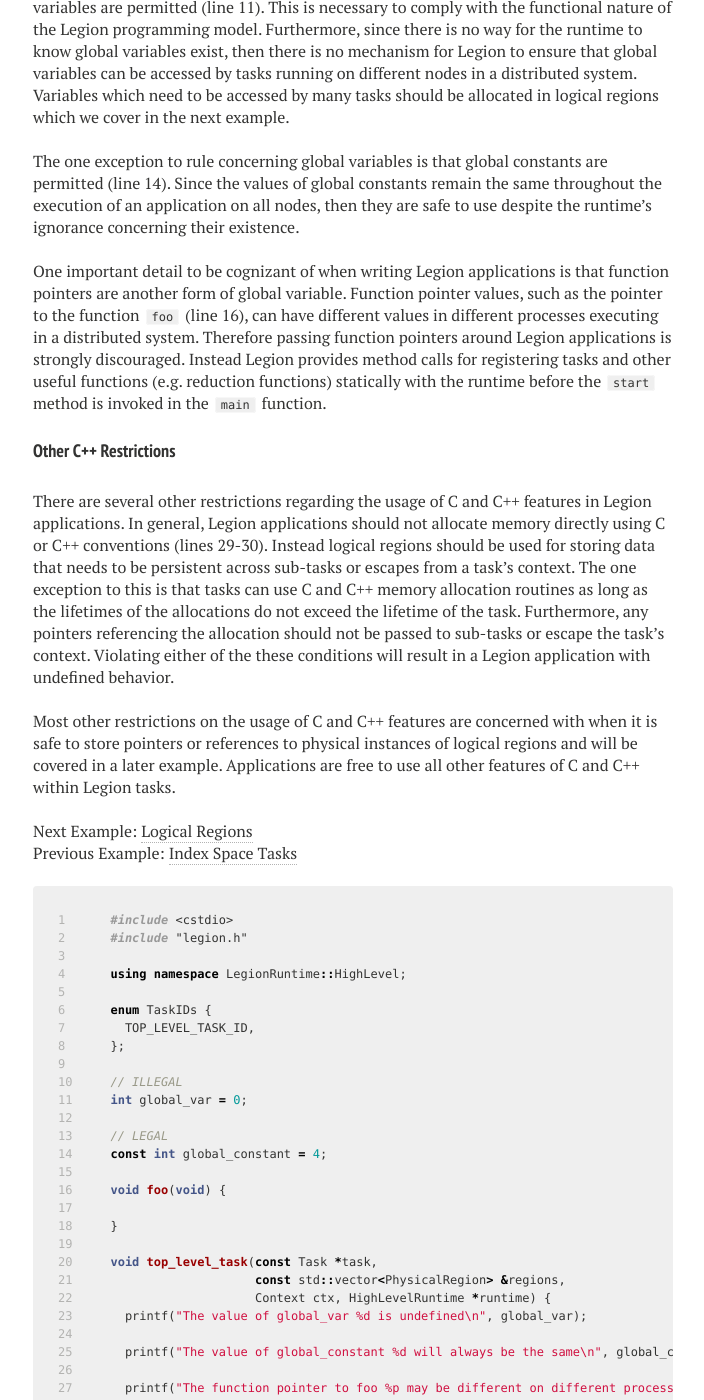
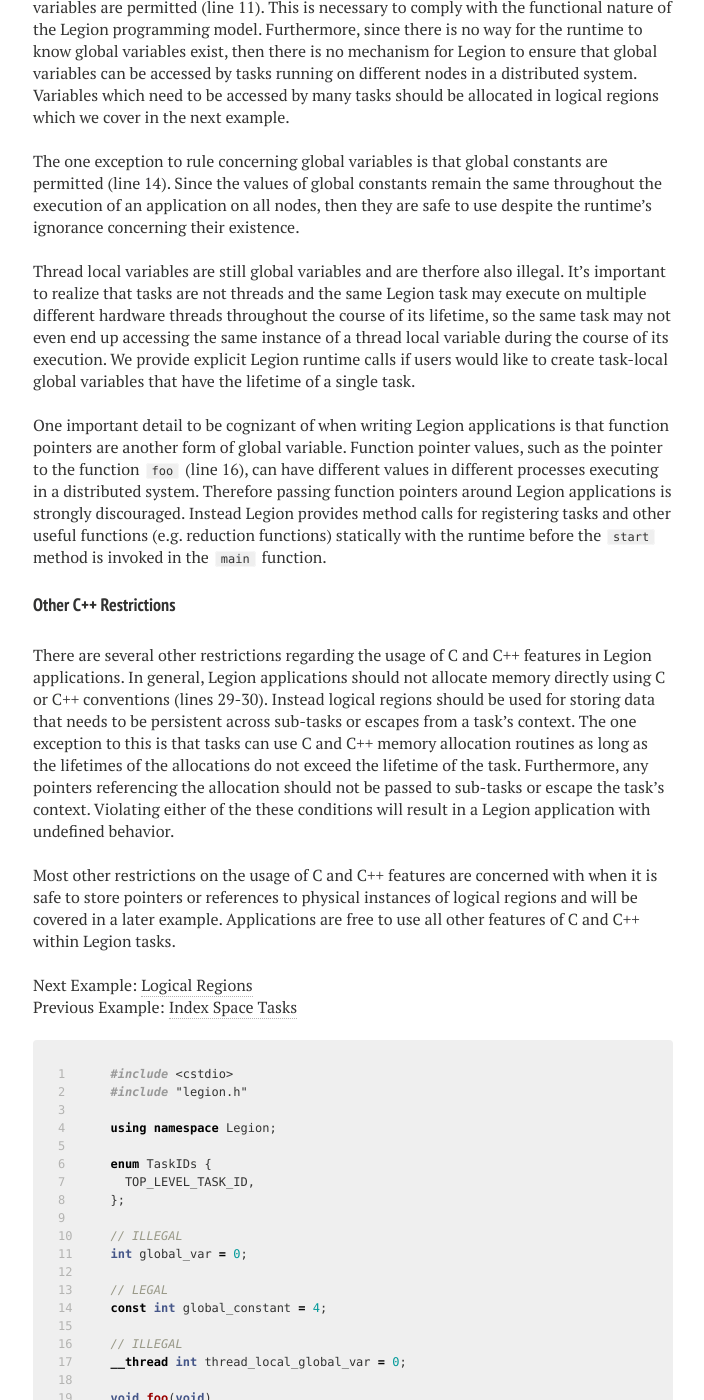
Before and after one commit to apryakhin/legion.stanford.edu, a Jekyll site: the page built from tutorial03.md, in a window 1280 px wide and 1400 px high, scrolled down 709 px. Shown: the whole window, without its empty margins (287-991 px from the left). Built offline with Jekyll 4.4.1, drawn with Linux system fonts in a browser that asks for light colours; nearby versions of some CDN libraries; some of the changed text lies outside the part shown.

Commit message:
Update code for tutorial 3.

```diff
--- a/tutorial03.md
+++ b/tutorial03.md
@@ -27,8 +27,8 @@ are permitted to have declared side-effects on
 logical regions. In this way logical regions
 can operate as heaps with tasks mutating their
 state. We'll see examples of how this works
-in later examples in this tutorial.<br/>
-<br/>
+in later examples in this tutorial.
+
 Unlike pure-functional models, the Legion
 programming model allows
 for the implementation of tasks to be either
@@ -62,6 +62,18 @@ the execution of an application on all
 nodes, then they are safe to use despite
 the runtime's ignorance concerning their
 existence.
+
+Thread local variables are still global variables
+and are therfore also illegal. It's important to
+realize that tasks are not threads and the same
+Legion task may execute on multiple different
+hardware threads throughout the course of its
+lifetime, so the same task may not even end up
+accessing the same instance of a thread local
+variable during the course of its execution.
+We provide explicit Legion runtime calls if users
+would like to create task-local global variables
+that have the lifetime of a single task.
 
 One important detail to be cognizant of when
 writing Legion applications is that function
@@ -106,13 +118,13 @@ are free to use all other features
 of C and C++ within Legion tasks.
 
 Next Example: [Logical Regions](/tutorial/logical_regions.html)
-<br/>
 Previous Example: [Index Space Tasks](/tutorial/index_tasks.html)
 
-{% highlight cpp linenos %}#include <cstdio>
+{% highlight cpp linenos %}
+#include <cstdio>
 #include "legion.h"
 
-using namespace LegionRuntime::HighLevel;
+using namespace Legion;
 
 enum TaskIDs {
   TOP_LEVEL_TASK_ID,
@@ -124,16 +136,22 @@ int global_var = 0;
 // LEGAL
 const int global_constant = 4;
 
-void foo(void) {
+// ILLEGAL
+__thread int thread_local_global_var = 0;
+
+void foo(void)
+{
 
 }
 
 void top_level_task(const Task *task,
                     const std::vector<PhysicalRegion> &regions,
-                    Context ctx, HighLevelRuntime *runtime) {
+                    Context ctx, Runtime *runtime) {
   printf("The value of global_var %d is undefined\n", global_var);
 
   printf("The value of global_constant %d will always be the same\n", global_constant);
+
+  printf("The value of thread_local_global_var %d is also undefined\n", thread_local_global_var);
 
   printf("The function pointer to foo %p may be different on different processors\n", foo);
 
@@ -142,9 +160,14 @@ void top_level_task(const Task *task,
 }
 
 int main(int argc, char **argv) {
-  HighLevelRuntime::set_top_level_task_id(TOP_LEVEL_TASK_ID);
-  HighLevelRuntime::register_legion_task<top_level_task>(TOP_LEVEL_TASK_ID,
-      Processor::LOC_PROC, true/*single*/, false/*index*/);
-  return HighLevelRuntime::start(argc, argv);
+  Runtime::set_top_level_task_id(TOP_LEVEL_TASK_ID);
+
+  {
+    TaskVariantRegistrar registrar(TOP_LEVEL_TASK_ID, "top_level");
+    registrar.add_constraint(ProcessorConstraint(Processor::LOC_PROC));
+    Runtime::preregister_task_variant<top_level_task>(registrar, "top_level");
+  }
+
+  return Runtime::start(argc, argv);
 }
 {% endhighlight %}
```
